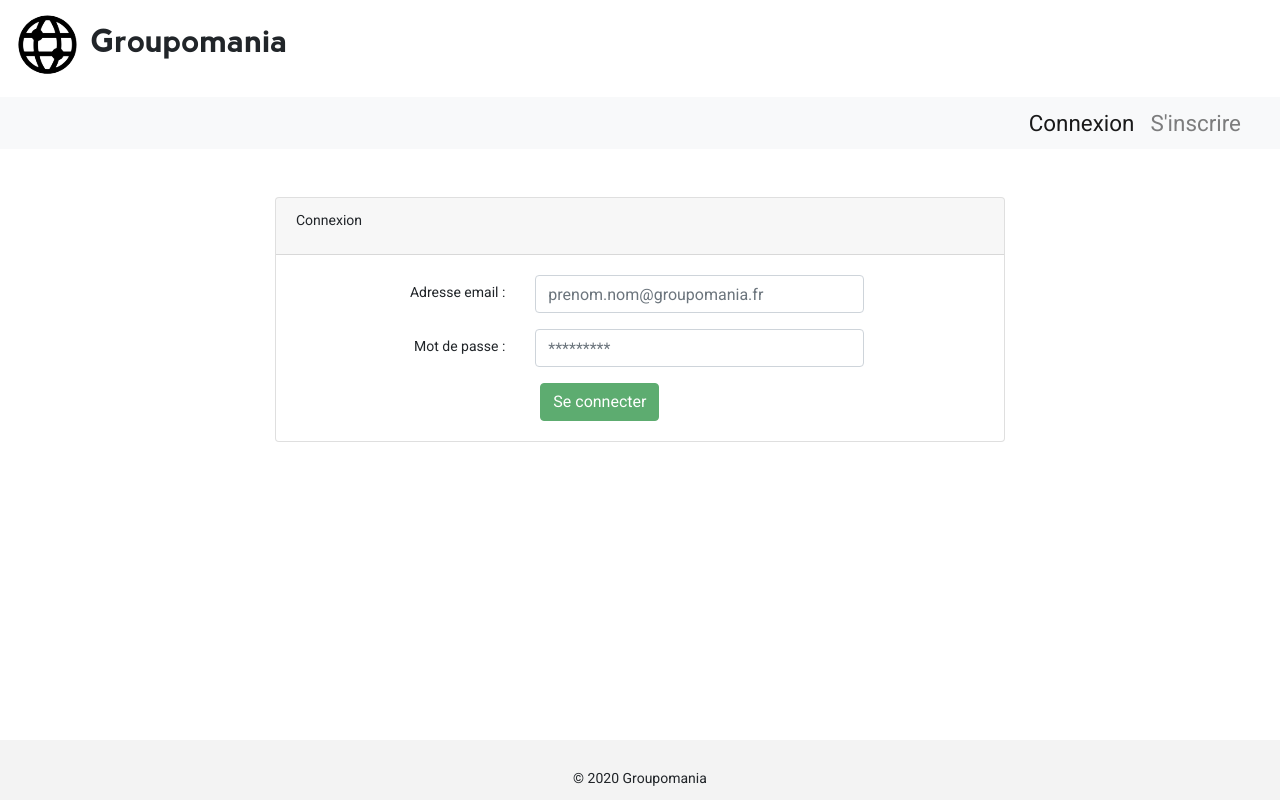
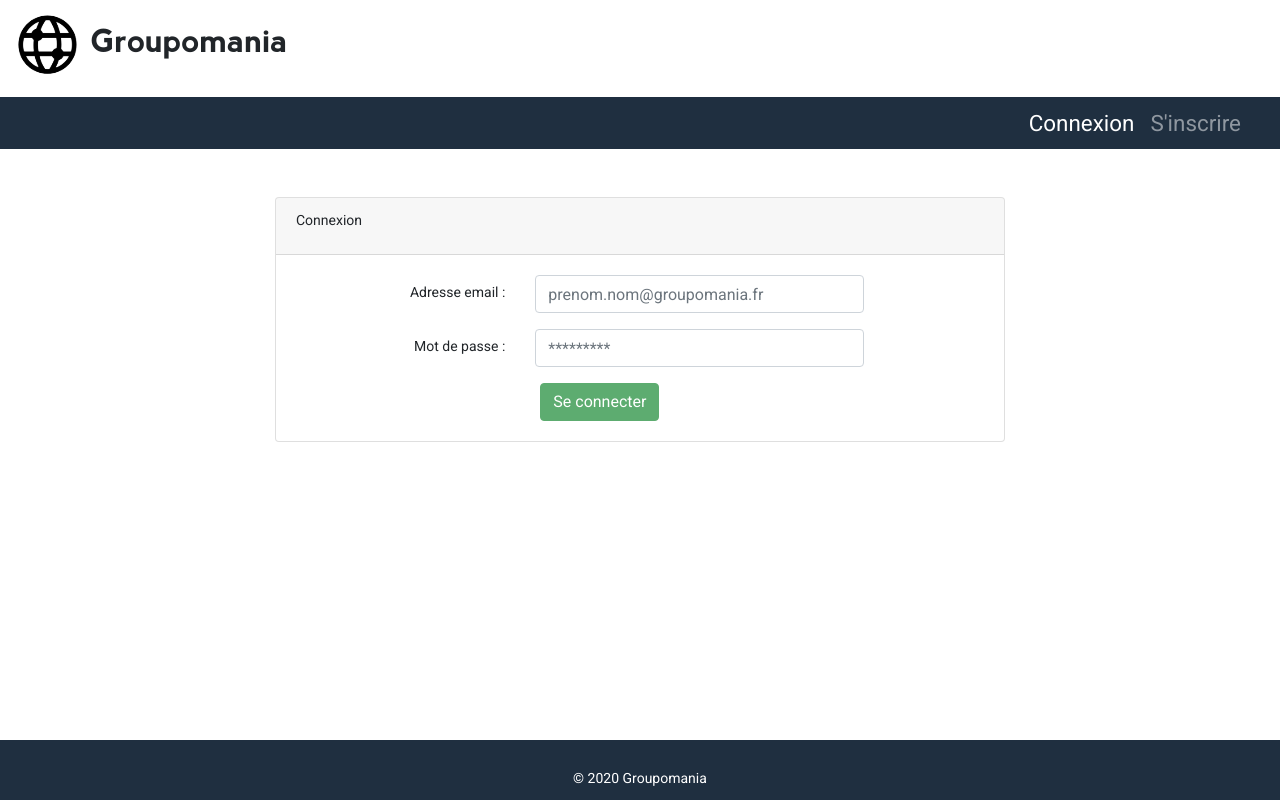
Before and after one commit to AC-DEV-WEB/OC-DW-P7, an Angular app in the folder front-end/: page /login in a window 1280 px wide. Built offline with nearby package versions, Linux system fonts and the light colour scheme.

Commit message:
Couleurs WCAG AA et activation d'une route sur la navbar
Reprise des couleurs du pieds de page et de la barre de navigation afin de respecter les standards WCAG AA.
Activation de la route pour la publication d'un nouveau post.

```diff
--- a/front-end/src/app/app-routing.module.ts
+++ b/front-end/src/app/app-routing.module.ts
@@ -5,12 +5,14 @@ import { RegisterComponent } from './register/register.component';
 import { PostsComponent } from './posts/posts.component';
 import { ProfileComponent } from './profile/profile.component';
 import { AuthGuard } from './guard/auth.guard';
+import { PostFormComponent } from './post-form/post-form.component';
 
 // définit les routes de l'application
 const routes: Routes = [
   { path: 'login', component: LoginComponent },
   { path: 'register', component: RegisterComponent },
   { path: 'forum', component: PostsComponent, canActivate: [AuthGuard] },
+  { path: 'post', component: PostFormComponent, canActivate: [AuthGuard] },
   { path: 'profile', component: ProfileComponent, canActivate: [AuthGuard] },
   { path: '', pathMatch: 'full', redirectTo: '/forum' },
   { path: '**', redirectTo: 'forum'}
--- a/front-end/src/app/app.component.scss
+++ b/front-end/src/app/app.component.scss
@@ -1,6 +1,7 @@
 /* mise en forme du pied de page */
 #footer {
-  background-color: #F3F3F3;
+  background-color: lighten($color: #15202B, $amount: 6);
+  color: white;
   padding-top: 28px;
   padding-bottom: 0px;
   position:fixed;
--- a/front-end/src/app/header/header.component.html
+++ b/front-end/src/app/header/header.component.html
@@ -4,7 +4,7 @@
   </div>
 </div>
 
-<nav class="navbar navbar-expand-sm navbar-light bg-light">
+<nav class="navbar navbar-expand-sm navbar-custom">
   <div class="container-fluid">
     <button class="navbar-toggler" (click)="toggleMenu()"type="button" data-toggle="collapse" data-target="#navbarCollapse" aria-controls="navbarCollapse" aria-expanded="false" aria-label="Navigation">
       <span class="navbar-toggler-icon"></span>
@@ -21,7 +21,7 @@
           <a class="nav-link" routerLink="/forum" routerLinkActive="active">Forum</a>
         </li>
         <li class="nav-item" *ngIf="auth.loggedIn()">
-          <a class="nav-link" >Ajouter</a>
+          <a class="nav-link" routerLink="/post" routerLinkActive="active">Publier</a>
         </li>
         <li class="nav-item" *ngIf="auth.loggedIn()">
           <a class="nav-link" routerLink="/profile" routerLinkActive="active">Mon profil</a>
--- a/front-end/src/app/header/header.component.scss
+++ b/front-end/src/app/header/header.component.scss
@@ -8,3 +8,19 @@
 #navbarCollapse {
   font-size: 1.4rem;
 }
+
+.navbar-custom {
+  background-color: lighten($color: #15202B, $amount: 6);
+}
+
+.navbar-custom .navbar-brand, .navbar-custom .navbar-text {
+  color: rgba(255,255,255,.8);
+}
+
+.navbar-custom .navbar-nav .nav-link {
+  color: rgba(255,255,255,.5);
+}
+
+.navbar-custom .nav-link.active, .navbar-custom .nav-item:hover .nav-link {
+  color: white !important;
+}
--- a/front-end/src/app/profile/profile.component.ts
+++ b/front-end/src/app/profile/profile.component.ts
@@ -1,6 +1,6 @@
 import { Component, OnDestroy, OnInit } from '@angular/core';
 import { AuthService } from '../services/auth.service';
-import { ActivatedRoute, Router } from '@angular/router';
+import { Router } from '@angular/router';
 import { User } from '../models/User.model';
 import { Subscription } from 'rxjs';
 import { FormBuilder, FormGroup, Validators } from '@angular/forms';
@@ -20,7 +20,7 @@ export class ProfileComponent implements OnDestroy, OnInit {
   public showModal: boolean;
   public errorMsg: string;
 
-  constructor(private formBuilder: FormBuilder, private auth: AuthService, private route: ActivatedRoute, private router: Router) { }
+  constructor(private formBuilder: FormBuilder, private auth: AuthService, private router: Router) { }
 
   ngOnInit() {
     // on souscrit à la valeur du subject "User" en tant qu'observable quand on initialise la page
```
